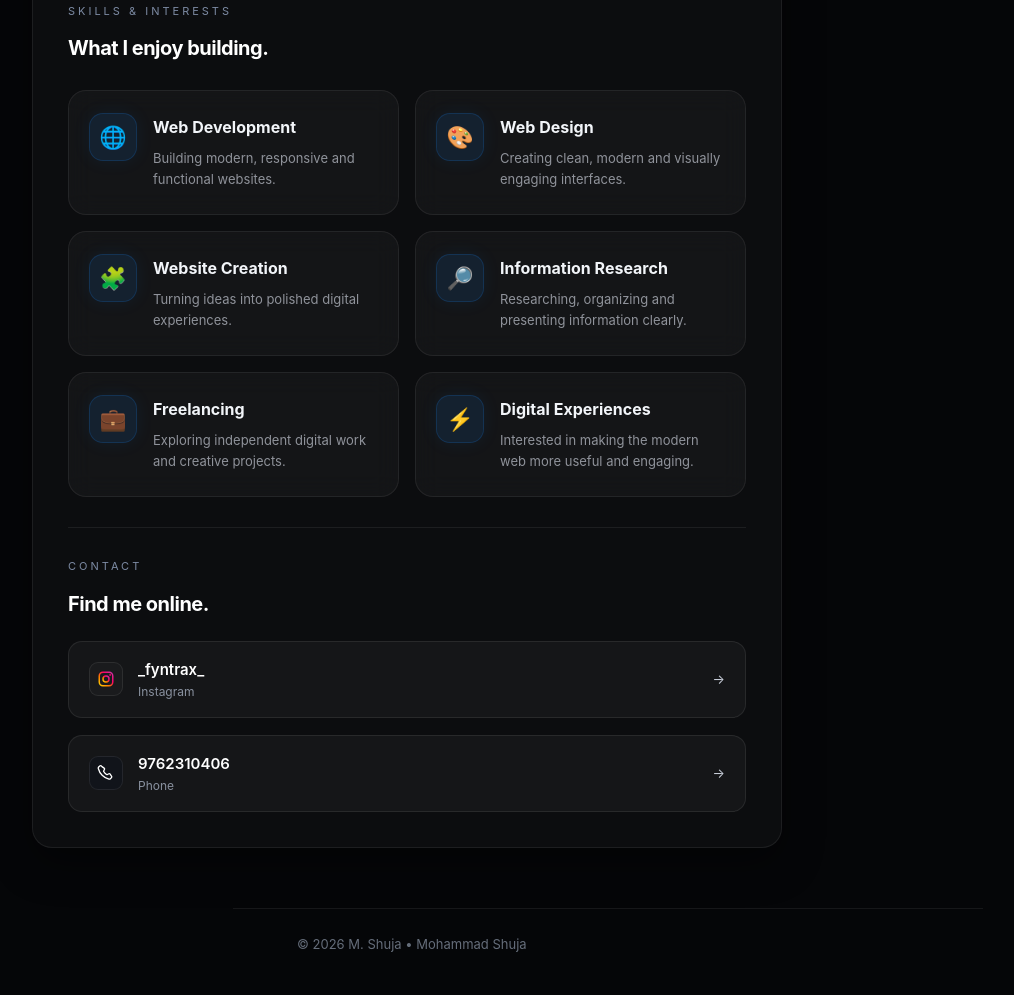
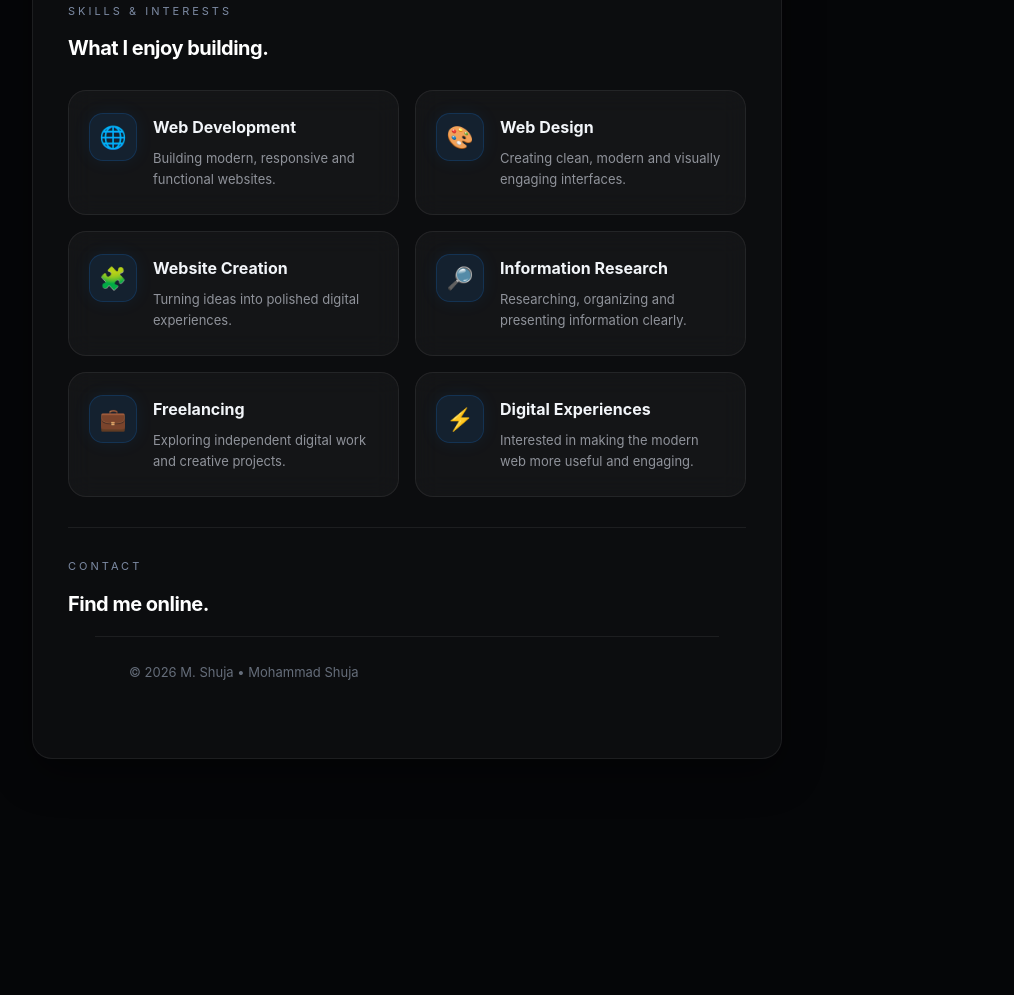
Before and after one commit to maiishu2367-boop/Mohammad-Shuja, a plain HTML site: page index.html in a window 1280 px wide. Shown: the part 1007-2002 px from the top of the page, without its empty margins (32-1046 px from the left). After the commit the page ends 1826 px from the top, so only its background shows below. Drawn offline with Linux system fonts and the light colour scheme.

Commit message:
Add files via upload

```diff
--- a/index.html
+++ b/index.html
@@ -1894,184 +1894,7 @@
         </h2>
 
 
-        <!-- INSTAGRAM -->
-
-        <a
-          class="contact-card"
-          href="https://www.instagram.com/_fyntrax/"
-          target="_blank"
-          rel="noopener noreferrer"
-          aria-label="Visit M. Shuja on Instagram"
-        >
-
-          <div class="contact-icon instagram-icon">
-
-            <svg
-              viewBox="0 0 24 24"
-              aria-hidden="true"
-            >
-
-              <defs>
-
-                <linearGradient
-                  id="instagramGradient"
-                  x1="0%"
-                  y1="100%"
-                  x2="100%"
-                  y2="0%"
-                >
-
-                  <stop
-                    offset="0%"
-                    stop-color="#FFD600"
-                  />
-
-                  <stop
-                    offset="35%"
-                    stop-color="#FF7A00"
-                  />
-
-                  <stop
-                    offset="65%"
-                    stop-color="#FF0069"
-                  />
-
-                  <stop
-                    offset="100%"
-                    stop-color="#C837AB"
-                  />
-
-                </linearGradient>
-
-              </defs>
-
-
-              <rect
-                x="3"
-                y="3"
-                width="18"
-                height="18"
-                rx="5"
-                fill="none"
-                stroke="url(#instagramGradient)"
-                stroke-width="2"
-              />
-
-
-              <circle
-                cx="12"
-                cy="12"
-                r="4"
-                fill="none"
-                stroke="url(#instagramGradient)"
-                stroke-width="2"
-              />
-
-
-              <circle
-                cx="17.5"
-                cy="6.5"
-                r="1.2"
-                fill="#FF0069"
-              />
-
-            </svg>
-
-          </div>
-
-
-          <div class="contact-info">
-
-            <strong>
-              _fyntrax_
-            </strong>
-
-            <span>
-              Instagram
-            </span>
-
-          </div>
-
-
-          <div class="contact-arrow">
-            →
-          </div>
-
-        </a>
-
-
-        <!-- PHONE -->
-
-        <a
-          class="contact-card"
-          href="tel:9762310406"
-          aria-label="Call M. Shuja"
-        >
-
-          <div class="contact-icon phone-icon">
-
-            <svg
-              viewBox="0 0 24 24"
-              aria-hidden="true"
-            >
-
-              <path
-                d="
-                  M6.6 3.5
-                  L9.5 5.5
-                  C10.1 5.9 10.3 6.6 10 7.2
-                  L8.7 9.7
-                  C9.7 11.7 11.3 13.3 13.3 14.3
-                  L15.8 13
-                  C16.4 12.7 17.1 12.9 17.5 13.5
-                  L19.5 16.4
-                  C19.9 17 19.8 17.7 19.3 18.2
-                  L17.8 19.7
-                  C17.3 20.2 16.6 20.4 15.9 20.2
-                  C12.5 19.3 9.4 17.5 6.9 15
-                  C4.4 12.5 2.6 9.4 1.7 6
-                  C1.5 5.3 1.7 4.6 2.2 4.1
-                  L3.7 2.6
-                  C4.2 2.1 4.9 2 5.5 2.4
-                  Z
-                "
-                fill="none"
-                stroke="#ffffff"
-                stroke-width="1.7"
-                stroke-linecap="round"
-                stroke-linejoin="round"
-              />
-
-            </svg>
-
-          </div>
-
-
-          <div class="contact-info">
-
-            <strong>
-              9762310406
-            </strong>
-
-            <span>
-              Phone
-            </span>
-
-          </div>
-
-
-          <div class="contact-arrow">
-            →
-          </div>
-
-        </a>
-
-
-      </div>
-
-    </div>
-
-  </div>
+
 
 
   <!-- =========================
```
